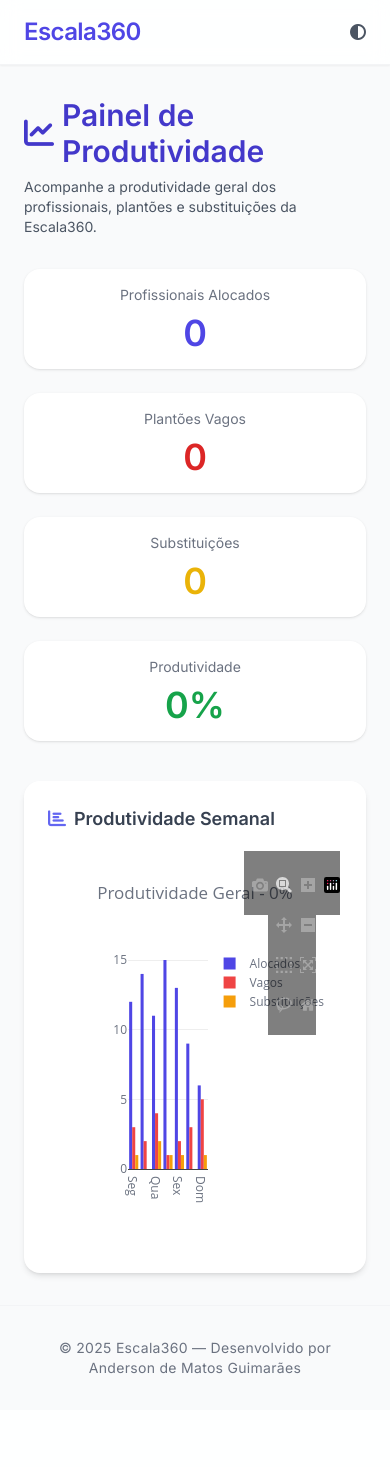
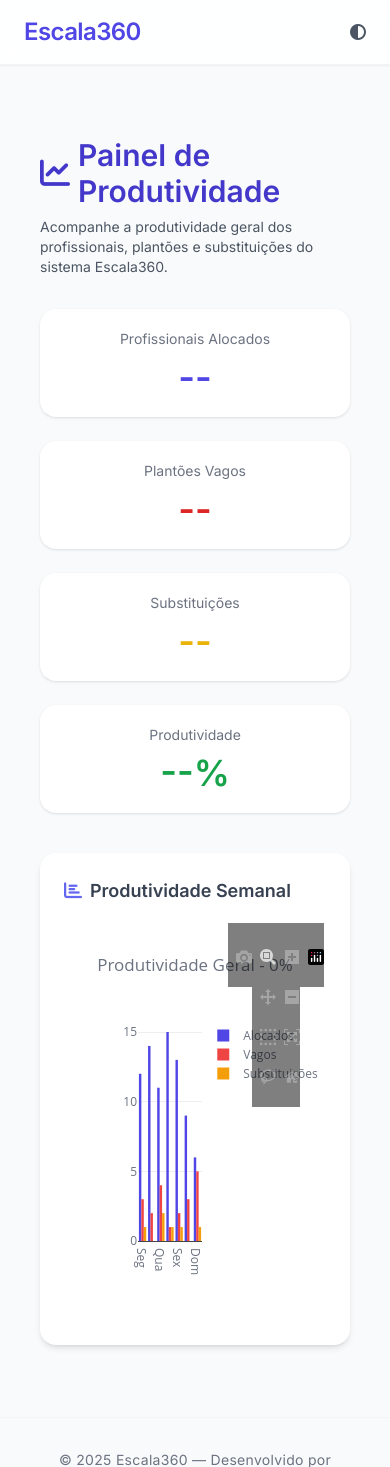
Before and after one commit to PadawanXXVI/escala360, a Flask app: page / in a window 390 px wide. Shown: the top 1467 px of the page. Before the commit the page ends 1374 px from the top, so only its background shows below. Run offline with Flask 3, Linux system fonts and the light colour scheme; data that the repository does not hold is empty; some libraries are stand-ins or nearby versions.

Commit message:
feat(ui): refatoração semântica e responsiva do Painel de Produtividade (index.html) com integração BI Plotly

```diff
--- a/templates/index.html
+++ b/templates/index.html
@@ -2,48 +2,53 @@
 {% block title %}Painel de Produtividade – Escala360{% endblock %}
 
 {% block content %}
-<section class="fade-in">
-  <!-- 🔹 Cabeçalho -->
+<main class="fade-in max-w-6xl mx-auto my-10 px-4" role="main">
+
+  <!-- 🔹 Cabeçalho do Painel -->
   <header class="mb-8">
-    <h1 class="text-3xl font-semibold text-indigo-700 dark:text-indigo-300 mb-2 flex items-center gap-2">
+    <h1 class="text-3xl font-semibold text-indigo-700 dark:text-indigo-300 flex items-center gap-2 mb-2">
       <i class="fas fa-chart-line"></i> Painel de Produtividade
     </h1>
     <p class="text-gray-600 dark:text-gray-400 text-sm">
-      Acompanhe a produtividade geral dos profissionais, plantões e substituições da Escala360.
+      Acompanhe a produtividade geral dos profissionais, plantões e substituições do sistema Escala360.
     </p>
   </header>
 
-  <!-- 🔹 Cards de Indicadores (KPI) -->
-  <div id="kpi-container" class="grid grid-cols-1 sm:grid-cols-2 lg:grid-cols-4 gap-6 mb-10">
-    <div class="kpi-card flex flex-col items-center text-center bg-white dark:bg-gray-800 shadow rounded-2xl p-4">
+  <!-- 🔹 Indicadores de KPI -->
+  <section aria-labelledby="indicadores-titulo" class="mb-10">
+    <h2 id="indicadores-titulo" class="sr-only">Indicadores de desempenho</h2>
+
+    <div id="kpi-container" class="grid grid-cols-1 sm:grid-cols-2 lg:grid-cols-4 gap-6">
+      <article class="kpi-card flex flex-col items-center text-center bg-white dark:bg-gray-800 shadow rounded-2xl p-5">
         <p class="text-sm text-gray-500 dark:text-gray-400">Profissionais Alocados</p>
         <p class="text-4xl font-bold text-indigo-600 dark:text-indigo-400 mt-2">--</p>
-    </div>
+      </article>
 
-    <div class="kpi-card flex flex-col items-center text-center bg-white dark:bg-gray-800 shadow rounded-2xl p-4">
+      <article class="kpi-card flex flex-col items-center text-center bg-white dark:bg-gray-800 shadow rounded-2xl p-5">
         <p class="text-sm text-gray-500 dark:text-gray-400">Plantões Vagos</p>
         <p class="text-4xl font-bold text-red-600 dark:text-red-400 mt-2">--</p>
-    </div>
+      </article>
 
-    <div class="kpi-card flex flex-col items-center text-center bg-white dark:bg-gray-800 shadow rounded-2xl p-4">
+      <article class="kpi-card flex flex-col items-center text-center bg-white dark:bg-gray-800 shadow rounded-2xl p-5">
         <p class="text-sm text-gray-500 dark:text-gray-400">Substituições</p>
         <p class="text-4xl font-bold text-yellow-500 dark:text-yellow-300 mt-2">--</p>
-    </div>
+      </article>
 
-    <div class="kpi-card flex flex-col items-center text-center bg-white dark:bg-gray-800 shadow rounded-2xl p-4">
+      <article class="kpi-card flex flex-col items-center text-center bg-white dark:bg-gray-800 shadow rounded-2xl p-5">
         <p class="text-sm text-gray-500 dark:text-gray-400">Produtividade</p>
         <p class="text-4xl font-bold text-green-600 dark:text-green-400 mt-2">--%</p>
+      </article>
     </div>
-  </div>
+  </section>
 
-  <!-- 🔹 Gráfico BI -->
-  <div class="card bg-white dark:bg-gray-800 rounded-2xl shadow-md p-6">
-    <h2 class="text-lg font-semibold text-gray-700 dark:text-gray-200 mb-4 flex items-center gap-2">
+  <!-- 🔹 Gráfico de Produtividade -->
+  <section aria-labelledby="grafico-prod-titulo" class="bg-white dark:bg-gray-800 rounded-2xl shadow-md p-6">
+    <h2 id="grafico-prod-titulo" class="text-lg font-semibold text-gray-700 dark:text-gray-200 mb-4 flex items-center gap-2">
       <i class="fas fa-chart-bar text-indigo-500"></i> Produtividade Semanal
     </h2>
-    <div id="chart-bi" class="w-full h-[400px]"></div>
-  </div>
+    <div id="chart-bi" class="w-full h-[400px]" role="img" aria-label="Gráfico de produtividade semanal"></div>
   </section>
+</main>
 
 <!-- 🔹 Plotly -->
 <script src="https://cdn.plot.ly/plotly-latest.min.js"></script>
@@ -69,7 +74,7 @@ document.addEventListener("DOMContentLoaded", () => {
 
       kpiCards.forEach((card, i) => {
         const valorEl = card.querySelector("p.text-4xl");
-        valorEl.textContent = i === 3 ? `${valores[i]}%` : valores[i];
+        valorEl.textContent = i === 3 ? ${valores[i]}% : valores[i];
       });
 
       // Gráfico Plotly
@@ -81,7 +86,7 @@ document.addEventListener("DOMContentLoaded", () => {
 
       const layout = {
         barmode: "group",
-        title: { text: `Produtividade Semanal (${kpis.produtividade}%)`, font: { color: "#6b7280", size: 18 } },
+        title: { text: Produtividade Semanal (${kpis.produtividade}%), font: { color: "#6b7280", size: 18 } },
         plot_bgcolor: "transparent",
         paper_bgcolor: "transparent",
         font: { color: "#9ca3af" },
@@ -95,7 +100,7 @@ document.addEventListener("DOMContentLoaded", () => {
       console.error("Erro no BI:", err);
       chartContainer.innerHTML = `
         <div class="text-center py-12 text-gray-500 dark:text-gray-400">
-          ⚠️ Não foi possível carregar os dados do BI.
+          ⚠ Não foi possível carregar os dados do BI.
         </div>`;
     }
   }
```
Lines whose indentation alone changed are shown as unchanged.
